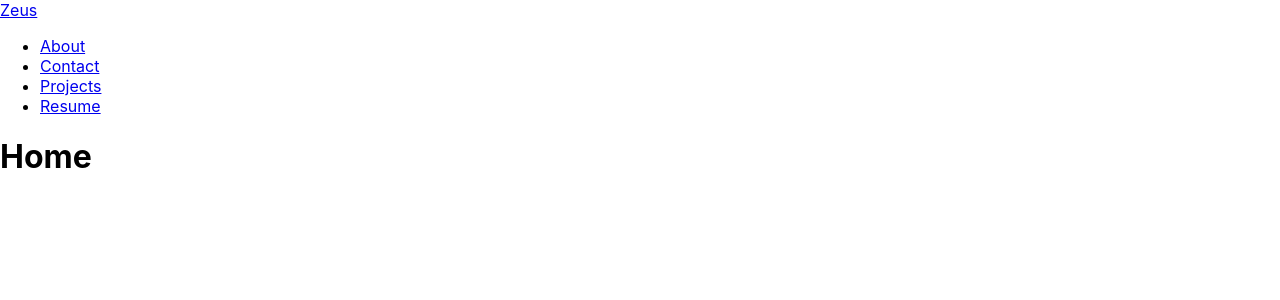
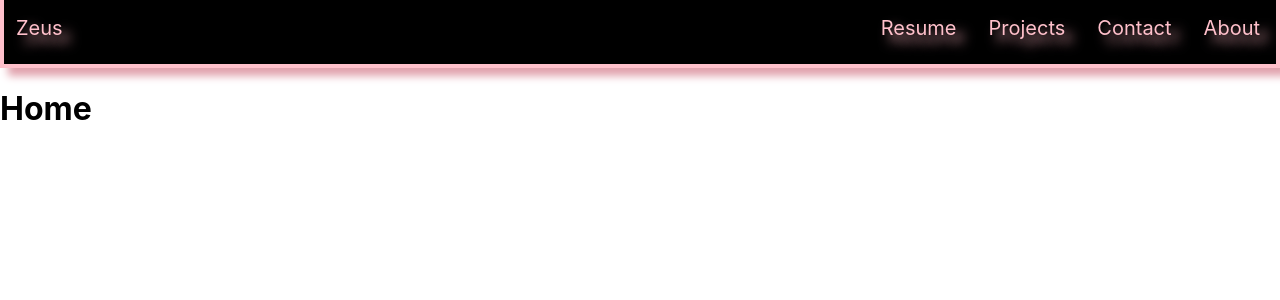
Before and after one commit to zgildo01/portfolio-react, a React (Create React App) app: page / in a window 1280 px wide. Shown: the top 300 px of the page. Built offline with nearby package versions, Linux system fonts and the light colour scheme.

Commit message:
finish basic styling for nav

```diff
--- /dev/null
+++ b/src/components/NavBar/NavBar.css
@@ -0,0 +1,36 @@
+ul {
+  list-style-type: none;
+  margin: 0;
+  padding: 0;
+  background-color: black;
+  border: 0.25rem pink solid;
+  border-top: none;
+  height: 4rem;
+  box-shadow: 0.5rem 0.5rem 0.5rem #e1a2ad;
+}
+
+#home {
+  display: block;
+  margin: 1rem;
+  float: left;
+  color: pink;
+  text-decoration: none;
+  font-size: 1.25rem;
+  text-shadow: 0.5rem 0.5rem 0.75rem #e1a2ad;
+}
+
+li {
+  display: inline;
+  margin: 10px;
+  text-align: center;
+}
+
+.nav-link {
+  display: block;
+  margin: 1rem;
+  float: right;
+  color: pink;
+  text-decoration: none;
+  font-size: 1.25rem;
+  text-shadow: 0.5rem 0.5rem 0.75rem #e1a2ad;
+}
--- a/src/components/NavBar/NavBar.jsx
+++ b/src/components/NavBar/NavBar.jsx
@@ -1,3 +1,4 @@
+import './NavBar.css'
 import { Link } from "react-router-dom";
 
 const NavBar = () => {
@@ -6,6 +7,7 @@ const NavBar = () => {
       <nav>
         <Link
           to='/'
+          id='home'
         >
           Zeus
         </Link>
@@ -14,6 +16,7 @@ const NavBar = () => {
           <li>
             <Link
               to='/about'
+              className='nav-link'
             >
               About
             </Link>
@@ -22,6 +25,7 @@ const NavBar = () => {
           <li>
             <Link
               to='/contact'
+              className='nav-link'
             >
               Contact
             </Link>
@@ -30,6 +34,7 @@ const NavBar = () => {
           <li>
             <Link
               to='/projects'
+              className='nav-link'
             >
               Projects
             </Link>
@@ -38,6 +43,7 @@ const NavBar = () => {
           <li>
             <Link
               to='/resume'
+              className='nav-link'
             >
               Resume
             </Link>
```
